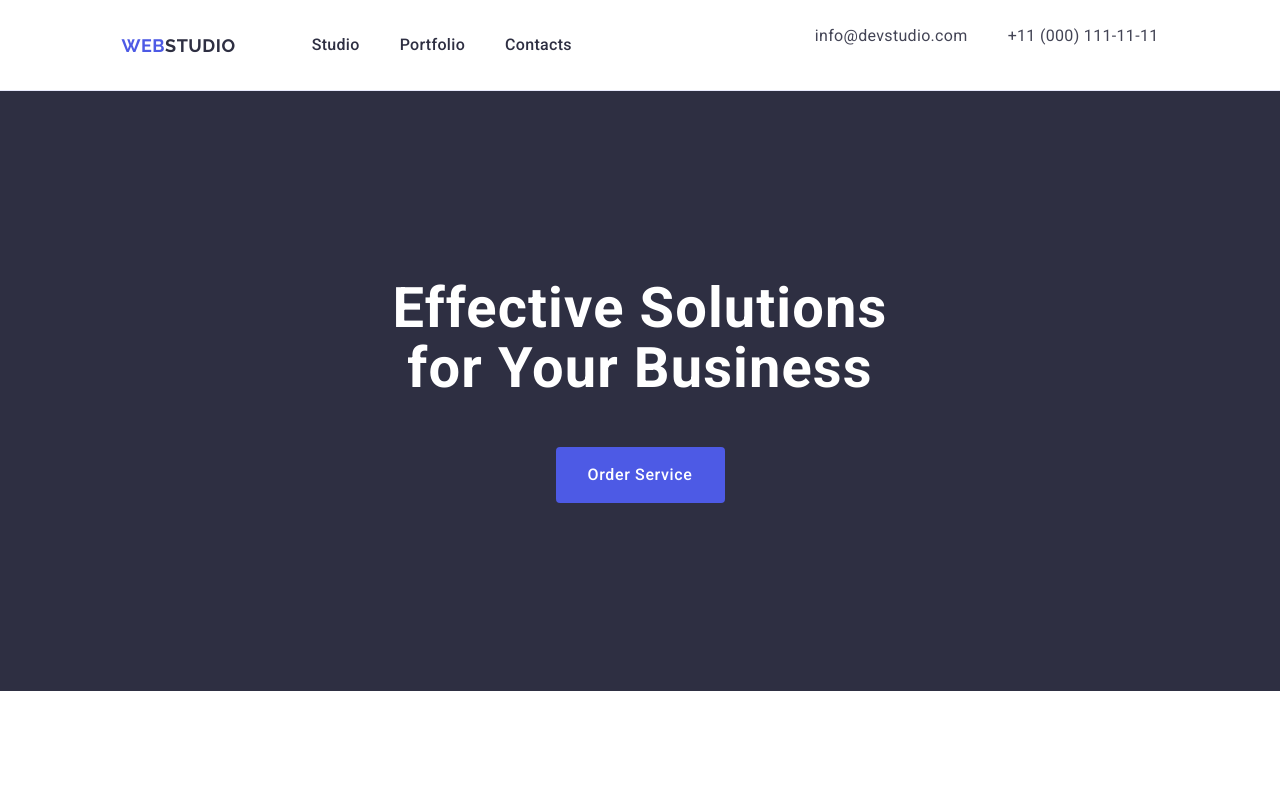
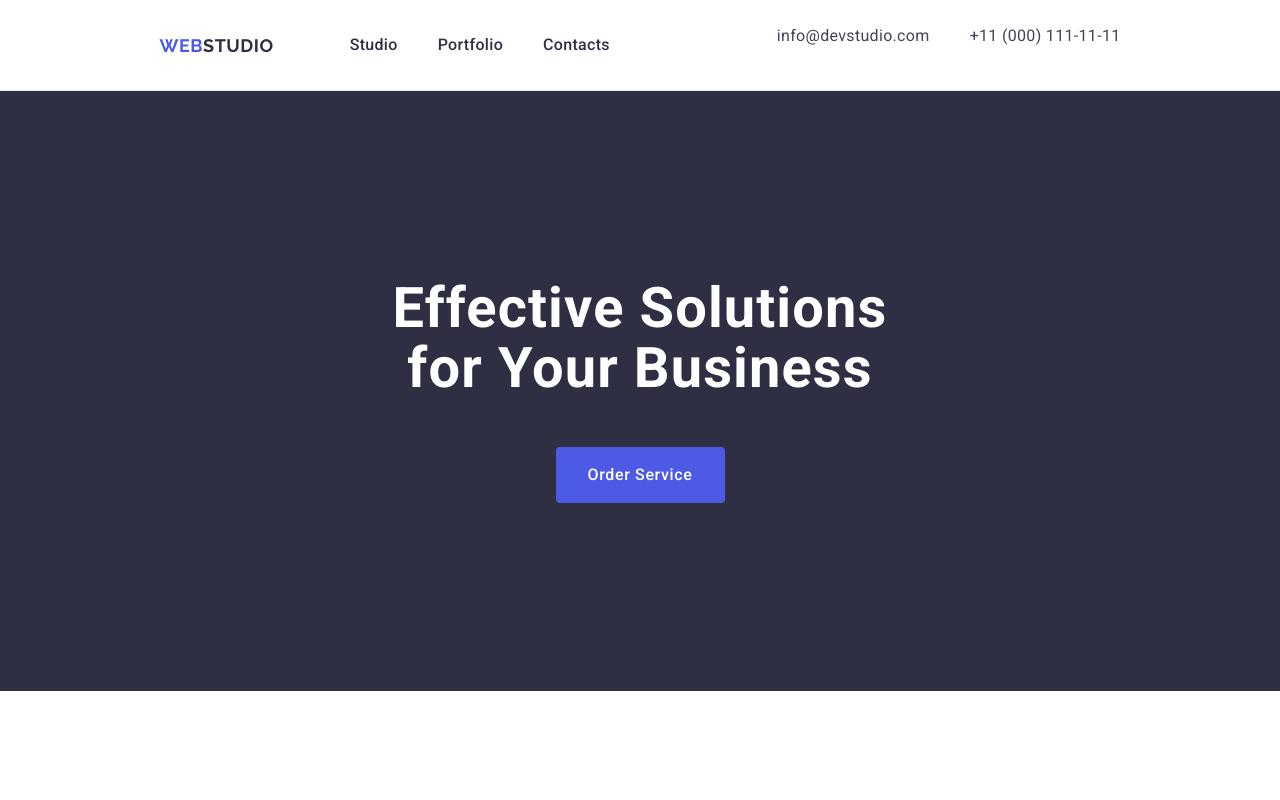
Before and after one commit to Inna-Martunyuk/goit-markup-hw-03, a plain HTML site: page index.html in a window 1280 px wide. Shown: the top 800 px of the page. Drawn offline with nearby package versions, Linux system fonts and the light colour scheme.

Commit message:
git commit

```diff
--- a/index.html
+++ b/index.html
@@ -29,7 +29,7 @@
   <body>
     <!--Header-->
     <header class="page-header">
-      <div class="name-container">
+      <div class="name-container container">
         <nav class="header-nav">
           <a class="logo header-logo" href="./index.html"
             >Web<span class="logo-part">Studio</span></a
```
